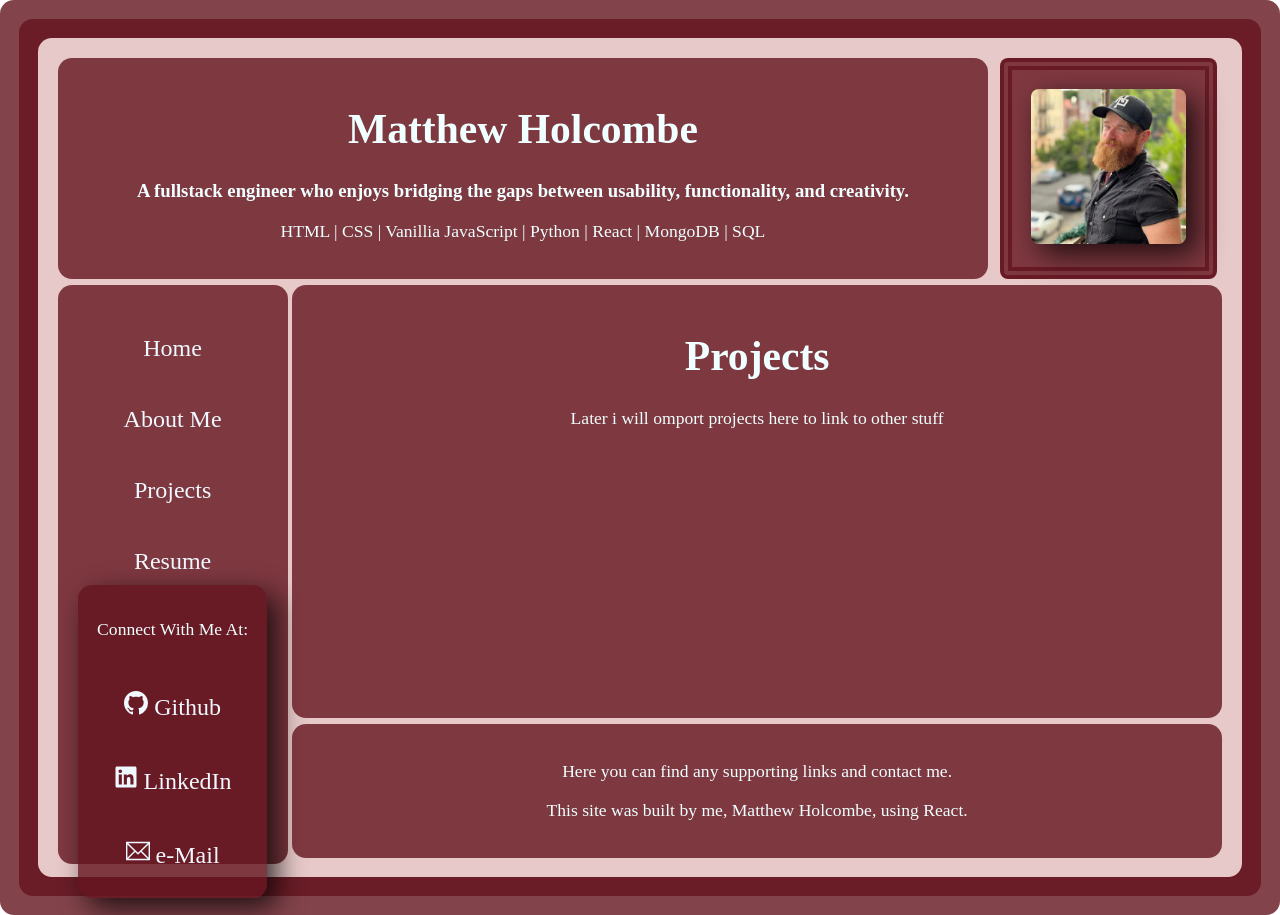
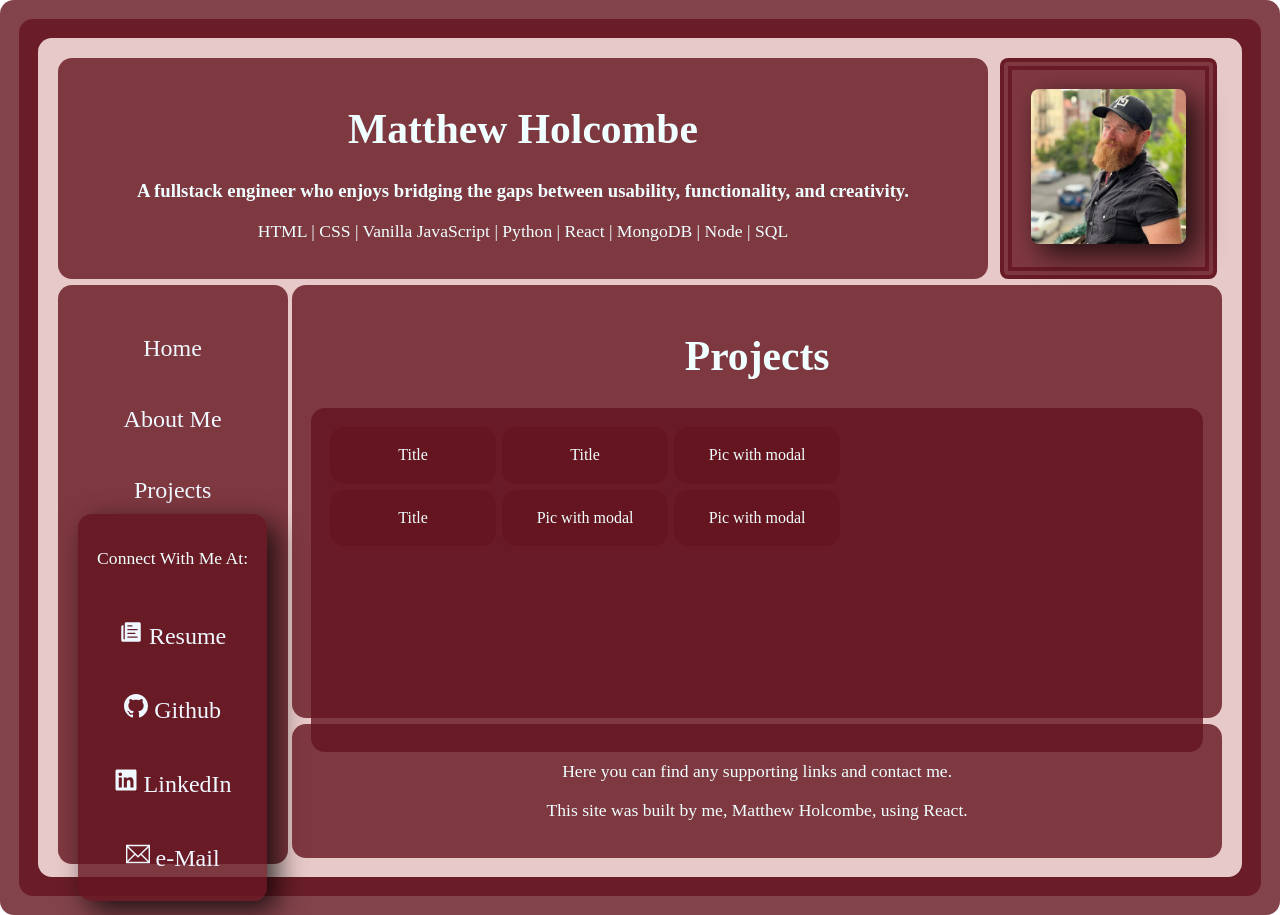
Before and after one commit to mholcombe93/mh-protfolio-v2, a React (Create React App) app: page /projects in a window 1280 px wide. Built offline with nearby package versions, Linux system fonts and the light colour scheme.

Commit message:
resume moved, starting projects layout

```diff
--- a/src/App.css
+++ b/src/App.css
@@ -11,7 +11,7 @@
 .parent {
   display: grid;
   grid-template-columns: repeat(5, 1fr);
-  grid-template-rows: repeat(7, 1fr);
+  grid-template-rows: repeat(8, 1fr);
   grid-column-gap: 6px;
   grid-row-gap: 6px;
   height: 100vh;
@@ -22,9 +22,9 @@
   }
   .Header_Container { grid-area: 1 / 1 / 2 / 5; }
   .Pic_Container { grid-area: 1 / 5 / 2 / 6; }
-  .Nav_Container { grid-area: 2 / 1 / 8 / 2; }
-  .Body_Container { grid-area: 2 / 2 / 7 / 6; }
-  .Footer_Container { grid-area: 7 / 2 / 8 / 6; }
+  .Nav_Container { grid-area: 2 / 1 / 9 / 2; }
+  .Body_Container { grid-area: 2 / 2 / 8/ 6; }
+  .Footer_Container { grid-area: 8 / 2 / 9 / 6; }
 
   h1{
     font-size: 2.6em;
--- a/src/Components/Header.jsx
+++ b/src/Components/Header.jsx
@@ -6,7 +6,7 @@ function Header() {
     <div className='Header_Container'>
       <h1>Matthew Holcombe</h1>
       <h3 className="Tag_Line"> A fullstack engineer who enjoys bridging the gaps between usability, functionality, and creativity.</h3>
-      <p> HTML | CSS | Vanillia JavaScript | Python | React | MongoDB | SQL </p>
+      <p> HTML | CSS | Vanilla JavaScript | Python | React | MongoDB | Node | SQL </p>
     </div>
 );
 }
--- a/src/Components/Nav.jsx
+++ b/src/Components/Nav.jsx
@@ -3,6 +3,8 @@ import { NavLink } from "react-router-dom"
 import { BsGithub } from "react-icons/bs"
 import { FaLinkedin } from "react-icons/fa"
 import { TfiEmail } from "react-icons/tfi";
+import { IoIosPaper } from "react-icons/io"
+import ResumePDF from "../PDFS/ResumePDF.pdf"
 
 function Nav() {
   return (
@@ -18,29 +20,34 @@ function Nav() {
         <NavLink className="navlink" to="/projects">
           Projects
         </NavLink>
-        <NavLink className="navlink" to="/resume">
+        {/* <NavLink className="navlink" to="/resume">
           Resume
-      </NavLink>
+      </NavLink> */}
       <div className='Icon_Container'>
         <p> Connect With Me At:</p>
+        <a className='Find_Me_Link'
+        href={ResumePDF}
+        target="_blank" >
+          <IoIosPaper /> Resume
+          </a>
         <a className='Find_Me_Link'
           href='https://github.com/mholcombe93/'
           target={'_blank'}
           rel='noreferrer'
         >
           <BsGithub /> Github
-        </a> {" "}
+        </a>
         <a className='Find_Me_Link'
             href="https://www.linkedin.com/in/matthew-holcombe93/"
             target="_blank"
             rel="noreferrer"
           >
             <FaLinkedin /> LinkedIn
-        </a>{" "}
+        </a>
         <a className='Find_Me_Link'
           href="mailto:mholcombe93@gmail.com">
             <TfiEmail /> e-Mail
-          </a>{" "}
+        </a>
 
       </div>
 
--- a/src/Screens/Projects.jsx
+++ b/src/Screens/Projects.jsx
@@ -1,19 +1,19 @@
-import './Styles/Projects.css'
+import "./Styles/Projects.css";
 
 function Projects() {
-
   return (
     <>
       <h1>Projects</h1>
-      <p className='Home_text'> Later i will omport projects here to link to other stuff</p>
-
-
-
-
+      <div class="Project_Parent">
+        <div class="div1"> Title</div>
+        <div class="div4"> Pic with modal</div>
+        <div class="div2">Title </div>
+        <div class="div5"> Pic with modal</div>
+        <div class="div3">Title </div>
+        <div class="div6"> Pic with modal</div>
+      </div>
     </>
-
-
-);
+  );
 }
 
 export default Projects;
--- a/src/Screens/Resume.jsx
+++ b/src/Screens/Resume.jsx
@@ -1,11 +1,17 @@
 import './Styles/Resume.css'
+import ResumePDF from "../PDFS/ResumePDF.pdf"
 
 function Resume() {
 
   return (
     <>
-      <h1>Resume</h1>
-      <p className='Home_text'> place a pick and a downloadable pdf</p>
+      <h1></h1>
+      <a className='ResumePDF'
+        href={ResumePDF}
+        target="_blank" >
+        Resume Link
+
+      </a>
 
 
 
--- a/src/Screens/Styles/Projects.css
+++ b/src/Screens/Styles/Projects.css
@@ -0,0 +1,14 @@
+.Project_Parent {
+  display: grid;
+  grid-template-columns: repeat(5, 1fr);
+  grid-template-rows: repeat(5, 1fr);
+  grid-column-gap: 6px;
+  grid-row-gap: 6px;
+  }
+
+  .div1 { grid-area: 1 / 1 / 2 / 2; }
+  .div4 { grid-area: 2 / 2 / 3 / 3; }
+  .div2 { grid-area: 2 / 1 / 3 / 2; }
+  .div5 { grid-area: 1 / 3 / 2 / 4; }
+  .div3 { grid-area: 1 / 2 / 2 / 3; }
+  .div6 { grid-area: 2 / 3 / 3 / 4; }
```
Also changed, not shown: 1 other file (tests, documents, lock files or other folders).
